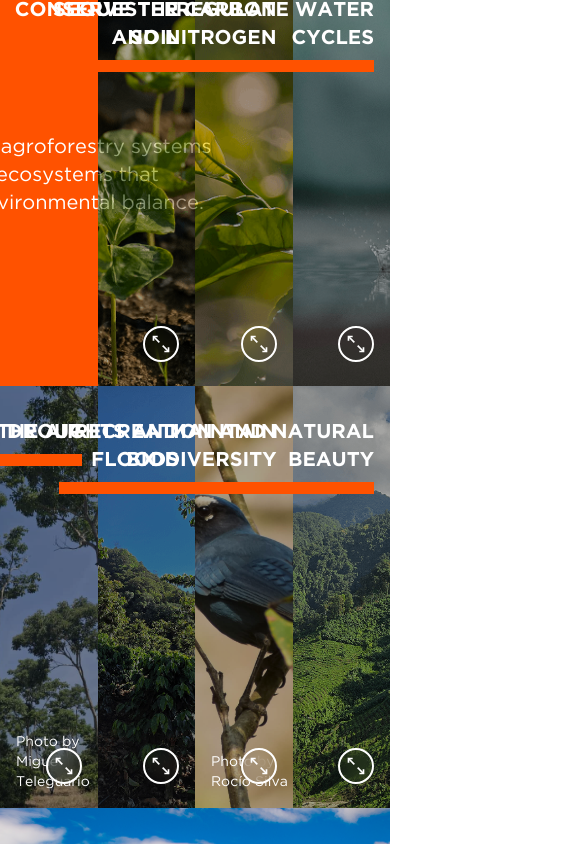
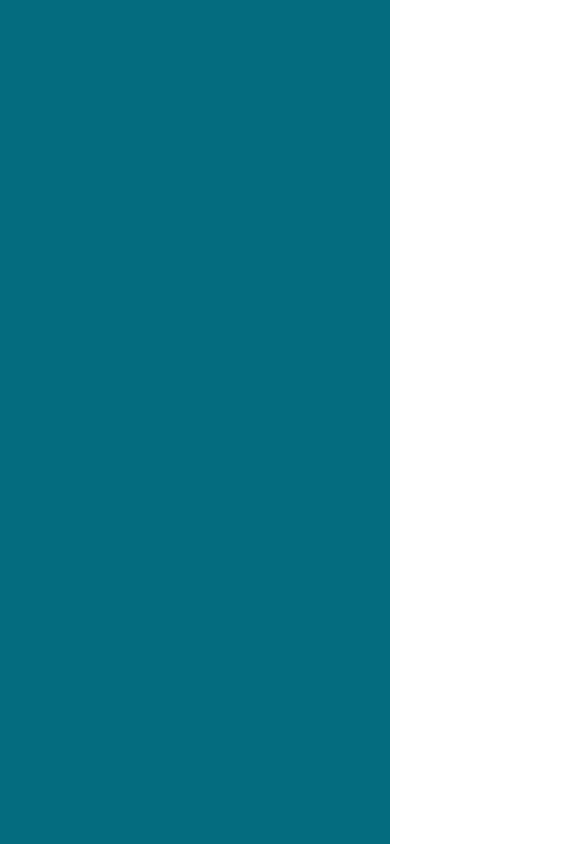
Before and after one commit to Alan4745/front-green-book, a React (Vite) app: page /c4 in a window 390 px wide. Shown: the part 880-1724 px from the top of the page, 585 px wide, since content can reach past the window. Built offline with nearby package versions, Linux system fonts and the light colour scheme.

Commit message:
Responsivo sección colab

```diff
--- a/src/components/C4/Section1C4.jsx
+++ b/src/components/C4/Section1C4.jsx
@@ -1,22 +1,30 @@
-import React, { useState, useEffect } from "react";
-import { useTranslation } from "react-i18next";
+import { useRef, useState, useEffect } from 'react';
+import { useNavigate } from 'react-router-dom';
+import { motion, useScroll, useTransform } from 'framer-motion';
+import { useTranslation } from 'react-i18next';
 
-import F1 from "../../assets/C4/F1.png";
-import F2 from "../../assets/C4/F2.png";
-import F3 from "../../assets/C4/F3.png";
-import F4 from "../../assets/C4/F4.jpeg";
-import F5 from "../../assets/C4/F5.png";
-import F6 from "../../assets/C4/F6.jpg";
-import F7 from "../../assets/C4/F7.png";
+import BackButton from '../Global/BackButton';
+import MainMenu from '../Global/MainMenu';
+import LanguageSelector from '../Global/LanguageSelector';
 
-import ExpandButton from "../Global/ExpandButton";
-import CloseButton from "../Global/CloseButton";
+import LogoGC from '../../assets/Colab/LogoGC.svg';
+import LogoAC from '../../assets/Colab/LogoAC.svg';
+import LogoACV from '../../assets/Colab/LogoACV.svg';
+import LogotipoGC from '../../assets/Colab/LogotipoGC.svg';
+import LogotipoAC from '../../assets/Colab/LogotipoAC.svg';
 
-const Section1C4 = () => {
-    const [isLightboxOpen, setIsLightboxOpen] = useState(false);
-    const [currentImage, setCurrentImage] = useState("");
-    const [currentAltKey, setCurrentAltKey] = useState("");
+import VideoAC from '../../assets/Colab/Videos/AC.mp4';
+import VideoGC from '../../assets/Colab/Videos/GC.mp4';
+
+const CoverColab = () => {
+    const navigate = useNavigate();
+    const sectionRef = useRef(null);
     const { t } = useTranslation();
+
+    const { scrollYProgress } = useScroll({
+        target: sectionRef,
+        offset: ['start start', 'end start'],
+    });
 
     // Estado para el tamaño de la ventana
     const [windowWidth, setWindowWidth] = useState(window.innerWidth);
@@ -32,264 +40,181 @@ const Section1C4 = () => {
         };
     }, []);
 
-    // Ajuste dinámico del tamaño de la fuente en el cuadro con fondo anaranjado
-    const introTextSize = windowWidth > 1600 ? "text-2xl" : "text-xl"; // Texto más grande para pantallas grandes
+    // Ajuste dinámico del tamaño de la fuente para textos y logotipos
+    const introTextSize = windowWidth > 1600 ? "text-2xl" : "text-8xl";
+    const titleTextSize = windowWidth > 1600 ? "text-2xl" : "text-xl";
 
-    // Ajuste dinámico del tamaño del texto de los títulos de cada cuadro
-    const titleTextSize = windowWidth > 1600 ? "text-2xl" : "text-xl"; // Texto más grande para pantallas grandes
+    // ===== FASES Y TRANSFORMACIONES (se mantienen iguales) =====
+    const groupScale = useTransform(scrollYProgress, [0, 0.4, 0.9, 1], [1, 0.55, 0.55, 1.25]);
+    const groupY = useTransform(scrollYProgress, [0, 0.4, 1], ['0vh', '-12vh', '-12vh']);
 
-    // Keys para i18n
-    const keys = {
-        aria: { section: "c4.section1.aria.section" },
-        intro: { text: "c4.section1.intro.text" },
-        buttons: {
-            expand: "c4.section1.buttons.expand",
-            close: "c4.section1.buttons.close"
-        },
-        items: {
-            f1: { alt: "c4.section1.items.f1.alt", title: "c4.section1.items.f1.title" },
-            f2: { alt: "c4.section1.items.f2.alt", title: "c4.section1.items.f2.title" },
-            f3: { alt: "c4.section1.items.f3.alt", title: "c4.section1.items.f3.title" },
-            f4: { alt: "c4.section1.items.f4.alt", title: "c4.section1.items.f4.title", credits: "c4.section1.items.f4.credits" },
-            f5: { alt: "c4.section1.items.f5.alt", title: "c4.section1.items.f5.title", credits: "c4.section1.items.f5.credits" },
-            f6: { alt: "c4.section1.items.f6.alt", title: "c4.section1.items.f6.title", credits: "c4.section1.items.f6.credits" },
-            f7: { alt: "c4.section1.items.f7.alt", title: "c4.section1.items.f7.title", credits: "c4.section1.items.f7.credits" }
-        }
+    const leftX = useTransform(scrollYProgress, [0, 0.4, 0.8, 0.9, 1], ['0vw','-45vw','-45vw','-22vw','0vw']);
+    const rightX = useTransform(scrollYProgress, [0, 0.4, 0.8, 0.9, 1], ['0vw','45vw', '45vw', '22vw', '0vw']);
+
+    const leftY = useTransform(scrollYProgress, [0, 0.4, 0.8, 0.9, 1], ['0vh','18vh','0vh','20vh','0vh']);
+    const rightY = useTransform(scrollYProgress, [0, 0.4, 0.8, 0.9, 1], ['0vh','12vh','0vh','16vh','0vh']);
+
+    const logosOpacity = useTransform(scrollYProgress, [0, 0.4, 0.8], [1, 0.15, 0]);
+
+    const brandsScale = useTransform(scrollYProgress, [0.8, 0.9, 1], [1, 4, 1.4]);
+
+    const brandLeftX = useTransform(scrollYProgress, [0.5, 0.8], ['0vw',  '20vw']);
+    const brandRightX = useTransform(scrollYProgress, [0.5, 0.8], ['0vw', '-20vw']);
+
+    const brandLeftY = useTransform(scrollYProgress, [0.6, 0.8], ['0vh', '-15vh']);
+    const brandRightY = useTransform(scrollYProgress, [0.6, 0.8], ['0vh', '-15vh']);
+
+    // FASE 5: Entrada sutil de las tarjetas
+    const cardOpacity = useTransform(scrollYProgress, [0, 0.3], [0, 1]);
+
+    // Redirigir a la sectionGC
+    const handleGoToSectionGC = () => {
+        navigate('/colab/sgc');
     };
 
-    // Abrir / cerrar lightbox
-    const openLightbox = (img, altKey) => {
-        setCurrentImage(img);
-        setCurrentAltKey(altKey);
-        setIsLightboxOpen(true);
+    // Redirigir a la sectionAC
+    const handleGoToSectionAC = () => {
+        navigate('/colab/sac');
     };
-    const closeLightbox = () => setIsLightboxOpen(false);
 
     return (
         <section
-            className="relative w-full h-screen bg-[#000000]"
+            ref={sectionRef}
+            className="relative h-[560vh] w-full bg-[#046C7F] bg-no-repeat bg-center bg-cover z-10"
             role="region"
-            aria-label={t(keys.aria.section)}
+            aria-label={t('colab.cover.aria.section')}
         >
-            {/* Contenedor Grid */}
-            <div className="grid grid-cols-4 grid-rows-2 h-full">
-                {/* Primer cuadro con fondo anaranjado */}
-                <div className="relative bg-[#FF5200] h-[50vh] w-full flex items-center justify-center">
-                    <div className="text-left text-white">
-                        <p className={`w-[45vh] ${introTextSize}`} style={{ fontFamily: "GothamNormal" }}>
-                            {t(keys.intro.text)}
-                        </p>
-                    </div>
-                </div>
+            {/* ===== BOTONES FIJOS ===== */}
+            <div className="fixed top-6 left-6 md:top-8 md:left-8 z-50 pointer-events-auto">
+                <BackButton onClick={() => navigate('/')} />
+            </div>
 
-                {/* Imagen 1 */}
-                <div className="relative h-[50vh] w-full">
-                    <img
-                        src={F1}
-                        alt={t(keys.items.f1.alt)}
-                        title={t(keys.items.f1.alt)}
-                        className="w-full h-full object-cover opacity-65"
-                    />
-                    <div className="absolute top-8 right-4 text-white">
-                        <p className={`text-2xl uppercase w-[20vh] text-right ${titleTextSize}`} style={{ fontFamily: "GothamBold" }}>
-                            {t(keys.items.f1.title)}
-                        </p>
-                        <div className="w-30 h-3 bg-[#FF5200] mt-2 ml-auto"></div>
-                    </div>
-                    {/* Botón expandir */}
-                    <ExpandButton
-                        onClick={() => openLightbox(F1, keys.items.f1.alt)}
-                        title={t(keys.buttons.expand)}
-                        aria-label={t(keys.buttons.expand)}
-                    />
-                </div>
+            <div className="fixed top-6 right-6 md:top-8 md:right-8 z-50 pointer-events-auto">
+                <MainMenu />
+            </div>
 
-                {/* Imagen 2 */}
-                <div className="relative h-[50vh] w-full">
-                    <img
-                        src={F2}
-                        alt={t(keys.items.f2.alt)}
-                        title={t(keys.items.f2.alt)}
-                        className="w-full h-full object-cover opacity-65"
-                    />
-                    <div className="absolute top-8 right-4 text-white">
-                        <p className={`text-2xl uppercase w-[30vh] text-right ${titleTextSize}`} style={{ fontFamily: "GothamBold" }}>
-                            {t(keys.items.f2.title)}
-                        </p>
-                        <div className="w-30 h-3 bg-[#FF5200] mt-2 ml-auto"></div>
-                    </div>
-                    {/* Botón expandir */}
-                    <ExpandButton
-                        onClick={() => openLightbox(F2, keys.items.f2.alt)}
-                        title={t(keys.buttons.expand)}
-                        aria-label={t(keys.buttons.expand)}
-                    />
-                </div>
+            <div className="fixed bottom-6 left-6 md:bottom-8 md:left-8 z-50 pointer-events-auto">
+                <LanguageSelector />
+            </div>
 
-                {/* Imagen 3 */}
-                <div className="relative h-[50vh] w-full">
-                    <img
-                        src={F3}
-                        alt={t(keys.items.f3.alt)}
-                        title={t(keys.items.f3.alt)}
-                        className="w-full h-full object-cover opacity-65"
-                    />
-                    <div className="absolute top-8 right-4 text-white">
-                        <p className={`text-2xl uppercase w-[25vh] text-right ${titleTextSize}`} style={{ fontFamily: "GothamBold" }}>
-                            {t(keys.items.f3.title)}
-                        </p>
-                        <div className="w-30 h-3 bg-[#FF5200] mt-2 ml-auto"></div>
-                    </div>
-                    {/* Botón expandir */}
-                    <ExpandButton
-                        onClick={() => openLightbox(F3, keys.items.f3.alt)}
-                        title={t(keys.buttons.expand)}
-                        aria-label={t(keys.buttons.expand)}
-                    />
-                </div>
+            {/* ===== ESCENA STICKY ===== */}
+            <div className="sticky top-0 h-screen w-full">
+                <div className="h-full w-full flex justify-center items-start">
+                    {/* Contenedor general: escala + SUBE */}
+                    <motion.div
+                        style={{ scale: groupScale, y: groupY, transformOrigin: 'top center' }}
+                        className="mt-64 flex items-center justify-center gap-8 px-6 py-4 will-change-transform z-20"
+                    >
+                        {/* IZQUIERDA: Guatemalan Coffees */}
+                        <motion.div
+                            style={{ x: leftX, y: leftY }}
+                            className="flex flex-col items-center justify-center mr-42 will-change-transform"
+                        >
+                            <motion.img
+                                src={LogoGC}
+                                alt={t('colab.cover.alts.gcLogo')}
+                                title={t('colab.cover.alts.gcLogo')}
+                                className={`w-52 h-auto mb-6 ${windowWidth > 1600 ? "w-72" : "w-52"}`} // Ajuste dinámico
+                                style={{ opacity: logosOpacity }}
+                            />
+                            <motion.img
+                                src={LogotipoGC}
+                                alt={t('colab.cover.alts.gcLogotype')}
+                                title={t('colab.cover.alts.gcLogotype')}
+                                className={`w-82 h-auto ${introTextSize}`}
+                                style={{ scale: brandsScale, x: brandLeftX, y: brandLeftY }}
+                            />
+                        </motion.div>
 
-                {/* Imagen 4 */}
-                <div className="relative h-[50vh] w-full">
-                    <img
-                        src={F4}
-                        alt={t(keys.items.f4.alt)}
-                        title={t(keys.items.f4.alt)}
-                        className="w-full h-full object-cover opacity-55"
-                    />
-                    <div className="absolute top-8 right-4 text-white">
-                        <p className={`text-2xl uppercase w-[20vh] text-right ${titleTextSize}`} style={{ fontFamily: "GothamBold" }}>
-                            {t(keys.items.f4.title)}
-                        </p>
-                        <div className="w-30 h-3 bg-[#FF5200] mt-2 ml-auto"></div>
-                    </div>
-                    {/* Créditos (inferior izquierda) */}
-                    <figcaption
-                        className="absolute left-4 bottom-4 text-white text-sm"
-                        style={{ fontFamily: "GothamNormal" }}
-                    >
-                        {t(keys.items.f4.credits)}
-                    </figcaption>
-                    {/* Botón expandir */}
-                    <ExpandButton
-                        onClick={() => openLightbox(F4, keys.items.f4.alt)}
-                        title={t(keys.buttons.expand)}
-                        aria-label={t(keys.buttons.expand)}
-                    />
-                </div>
+                        {/* Línea centrada (decorativa) */}
+                        <div className="w-[0.6vh] h-64 rounded-full bg-white" aria-hidden="true" />
 
-                {/* Imagen 5 */}
-                <div className="relative h-[50vh] w-full">
-                    <img
-                        src={F5}
-                        alt={t(keys.items.f5.alt)}
-                        title={t(keys.items.f5.alt)}
-                        className="w-full h-full object-cover opacity-55"
-                    />
-                    <div className="absolute top-8 right-4 text-white">
-                        <p className={`text-2xl uppercase w-[40vh] text-right ${titleTextSize}`} style={{ fontFamily: "GothamBold" }}>
-                            {t(keys.items.f5.title)}
-                        </p>
-                        <div className="w-30 h-3 bg-[#FF5200] mt-2 ml-auto"></div>
-                    </div>
-                    {/* Créditos (inferior izquierda) */}
-                    <figcaption
-                        className="absolute left-4 bottom-4 text-white text-sm"
-                        style={{ fontFamily: "GothamNormal" }}
-                    >
-                    </figcaption>
-                    {/* Botón expandir */}
-                    <ExpandButton
-                        onClick={() => openLightbox(F5, keys.items.f5.alt)}
-                        title={t(keys.buttons.expand)}
-                        aria-label={t(keys.buttons.expand)}
-                    />
-                </div>
-
-                {/* Imagen 6 */}
-                <div className="relative h-[50vh] w-full">
-                    <img
-                        src={F6}
-                        alt={t(keys.items.f6.alt)}
-                        title={t(keys.items.f6.alt)}
-                        className="w-full h-full object-cover opacity-65"
-                    />
-                    <div className="absolute top-8 right-4 text-white">
-                        <p className={`text-2xl uppercase w-[30vh] text-right ${titleTextSize}`} style={{ fontFamily: "GothamBold" }}>
-                            {t(keys.items.f6.title)}
-                        </p>
-                        <div className="w-30 h-3 bg-[#FF5200] mt-2 ml-auto"></div>
-                    </div>
-                    {/* Créditos (inferior izquierda) */}
-                    <figcaption
-                        className="absolute left-4 bottom-4 text-white text-sm"
-                        style={{ fontFamily: "GothamNormal" }}
-                    >
-                        {t(keys.items.f6.credits)}
-                    </figcaption>
-                    {/* Botón expandir */}
-                    <ExpandButton
-                        onClick={() => openLightbox(F6, keys.items.f6.alt)}
-                        title={t(keys.buttons.expand)}
-                        aria-label={t(keys.buttons.expand)}
-                    />
-                </div>
-
-                {/* Imagen 7 */}
-                <div className="relative h-[50vh] w-full">
-                    <img
-                        src={F7}
-                        alt={t(keys.items.f7.alt)}
-                        title={t(keys.items.f7.alt)}
-                        className="w-full h-full object-cover opacity-65"
-                    />
-                    <div className="absolute top-8 right-4 text-white">
-                        <p className={`text-2xl uppercase w-[40vh] text-right ${titleTextSize}`} style={{ fontFamily: "GothamBold" }}>
-                            {t(keys.items.f7.title)}
-                        </p>
-                        <div className="w-30 h-3 bg-[#FF5200] mt-2 ml-auto"></div>
-                    </div>
-                    {/* Créditos (inferior izquierda) */}
-                    <figcaption
-                        className="absolute left-4 bottom-4 text-white text-sm"
-                        style={{ fontFamily: "GothamNormal" }}
-                    >
-                    </figcaption>
-                    {/* Botón expandir */}
-                    <ExpandButton
-                        onClick={() => openLightbox(F7, keys.items.f7.alt)}
-                        title={t(keys.buttons.expand)}
-                        aria-label={t(keys.buttons.expand)}
-                    />
+                        {/* DERECHA: ANACAFÉ */}
+                        <motion.div
+                            style={{ x: rightX, y: rightY }}
+                            className="flex flex-col items-center justify-center ml-42 will-change-transform"
+                        >
+                            <motion.img
+                                src={LogoAC}
+                                alt={t('colab.cover.alts.acLogo')}
+                                title={t('colab.cover.alts.acLogo')}
+                                className={`w-48 h-auto mb-6 ${windowWidth > 1600 ? "w-72" : "w-48"}`} // Ajuste dinámico
+                                style={{ opacity: logosOpacity }}
+                            />
+                            <motion.img
+                                src={LogotipoAC}
+                                alt={t('colab.cover.alts.acLogotype')}
+                                title={t('colab.cover.alts.acLogotype')}
+                                className={`w-82 h-auto ${introTextSize}`}
+                                style={{ scale: brandsScale, x: brandRightX, y: brandRightY }}
+                            />
+                        </motion.div>
+                    </motion.div>
                 </div>
             </div>
 
-            {/* Lightbox */}
-            {isLightboxOpen && (
-                <div
-                    className="fixed inset-0 bg-black/90 flex items-center justify-center z-50"
-                    role="dialog"
-                    aria-modal="true"
-                    aria-label={t(currentAltKey || keys.buttons.close)}
+            {/* ===== TARJETAS (con colores y videos) ===== */}
+            <div className="absolute bottom-26 left-1/2 -translate-x-1/2 flex gap-8">
+                {/* Tarjeta 1 con botón y logo GC */}
+                <motion.div
+                    className="relative w-[42vh] h-[48vh] rounded-xl bg-[#FFFFFF] flex items-center justify-center"
+                    style={{ opacity: cardOpacity }}
                 >
-                    <div className="relative">
-                        {/* Botón de cerrar */}
-                        <CloseButton
-                            onClick={closeLightbox}
-                            className="absolute top-4 right-4 text-white"
-                            aria-label={t(keys.buttons.close)}
-                            title={t(keys.buttons.close)}
-                        />
-                        {/* Imagen ampliada */}
-                        <img
-                            src={currentImage}
-                            alt={t(currentAltKey || keys.buttons.expand)}
-                            className="h-[90vh] w-auto object-contain"
-                        />
-                    </div>
-                </div>
-            )}
+                    <button
+                        onClick={handleGoToSectionGC}
+                        className="absolute top-4 right-4 w-12 h-12 rounded-full bg-[#562E91] flex items-center justify-center shadow-md hover:scale-110 transition"
+                        title={t('colab.cover.buttons.toGC')}
+                        aria-label={t('colab.cover.buttons.toGC')}
+                    >
+                        <svg xmlns="http://www.w3.org/2000/svg" className="w-6 h-6 text-white" fill="none" viewBox="0 0 24 24" stroke="currentColor" aria-hidden="true">
+                            <path strokeLinecap="round" strokeLinejoin="round" strokeWidth={2} d="M9 5l7 7-7 7" />
+                        </svg>
+                    </button>
+                    <img src={LogoGC} alt={t('colab.cover.alts.gcLogo')} title={t('colab.cover.alts.gcLogo')} className="w-54 h-auto" />
+                </motion.div>
+
+                {/* Tarjeta 2 con video */}
+                <motion.div
+                    className="relative w-[42vh] h-[48vh] rounded-xl bg-[#FFFFFF]"
+                    style={{ opacity: cardOpacity }}
+                >
+                    <video className="w-full h-full object-cover rounded-xl" autoPlay loop muted aria-label="GC video">
+                        <source src={VideoGC} type="video/mp4" />
+                        {t('colab.cover.videoFallback')}
+                    </video>
+                </motion.div>
+
+                {/* Tarjeta 3 con botón y logo AC */}
+                <motion.div
+                    className="relative w-[42vh] h-[48vh] rounded-xl bg-[#0B312C] flex items-center justify-center"
+                    style={{ opacity: cardOpacity }}
+                >
+                    <button
+                        onClick={handleGoToSectionAC}
+                        className="absolute top-4 right-4 w-12 h-12 rounded-full bg-[#738720] flex items-center justify-center shadow-md hover:scale-110 transition"
+                        title={t('colab.cover.buttons.toAC')}
+                        aria-label={t('colab.cover.buttons.toAC')}
+                    >
+                        <svg xmlns="http://www.w3.org/2000/svg" className="w-6 h-6 text-white" fill="none" viewBox="0 0 24 24" stroke="currentColor" aria-hidden="true">
+                            <path strokeLinecap="round" strokeLinejoin="round" strokeWidth={2} d="M9 5l7 7-7 7" />
+                        </svg>
+                    </button>
+                    <img src={LogoACV} alt={t('colab.cover.alts.acLogo')} title={t('colab.cover.alts.acLogo')} className="w-54 h-auto" />
+                </motion.div>
+
+                {/* Tarjeta 4 con video */}
+                <motion.div
+                    className="relative w-[42vh] h-[48vh] rounded-xl bg-[#FFFFFF]"
+                    style={{ opacity: cardOpacity }}
+                >
+                    <video className="w-full h-full object-cover rounded-xl" autoPlay loop muted aria-label="AC video">
+                        <source src={VideoAC} type="video/mp4" />
+                        {t('colab.cover.videoFallback')}
+                    </video>
+                </motion.div>
+            </div>
         </section>
     );
 };
 
-export default Section1C4;
+export default CoverColab;
--- a/src/components/Colab/SectionAC.jsx
+++ b/src/components/Colab/SectionAC.jsx
@@ -171,15 +171,15 @@ const SectionAC = () => {
             <div className={`absolute top-0 right-0 h-full flex z-10 transition-opacity duration-300 ${
                 cleanView ? 'opacity-0 pointer-events-none' : 'opacity-100'
             }`}>
-                <div className="text-white text-left pr-[39vh] mt-66.5">
+                <div className="text-white text-left pr-[23vw] mt-[14.5vw]">
                     <div
-                        className="text-[17rem] leading-none tracking-wider font-bold"
+                        className="text-[12vw] leading-none tracking-wider font-bold"
                         style={{ fontFamily: 'GothamBold' }}
                     >
                         FÉ
                     </div>
                     <div
-                        className="text-[5.1rem] leading-none ml-3 mt-0.5 font-bold"
+                        className="text-[4.6vw] leading-none ml-[0.1vw] mt-[0.2vw] font-bold"
                         style={{ fontFamily: 'GothamBold' }}
                     >
                         A
--- a/src/components/Colab/SectionGC.jsx
+++ b/src/components/Colab/SectionGC.jsx
@@ -165,15 +165,15 @@ const SectionGC = () => {
             <div className={`absolute top-0 right-0 h-full flex z-10 transition-opacity duration-300 ${
                 cleanView ? 'opacity-0 pointer-events-none' : 'opacity-100'
             }`}>
-                <div className="text-white text-left pr-[20vh] mt-69.5">
+                <div className="text-white text-left pr-[13.8vw] mt-[14.6vw]">
                     <div
-                        className="text-[16rem] leading-none tracking-wider font-bold"
+                        className="text-[12vw] leading-none tracking-wider font-bold"
                         style={{ fontFamily: 'FuenteGrande' }}
                     >
                         ALAN
                     </div>
                     <div
-                        className="text-[5rem] leading-none ml-1 mt-1.5 font-bold"
+                        className="text-[3.8vw] leading-none ml-1 mt-[1.5vw] font-bold"
                         style={{ fontFamily: 'FuenteGrande' }}
                     >
                         ES
```
Also changed, not shown: src/components/Colab/CoverColab.jsx (+5 -5 lines).
